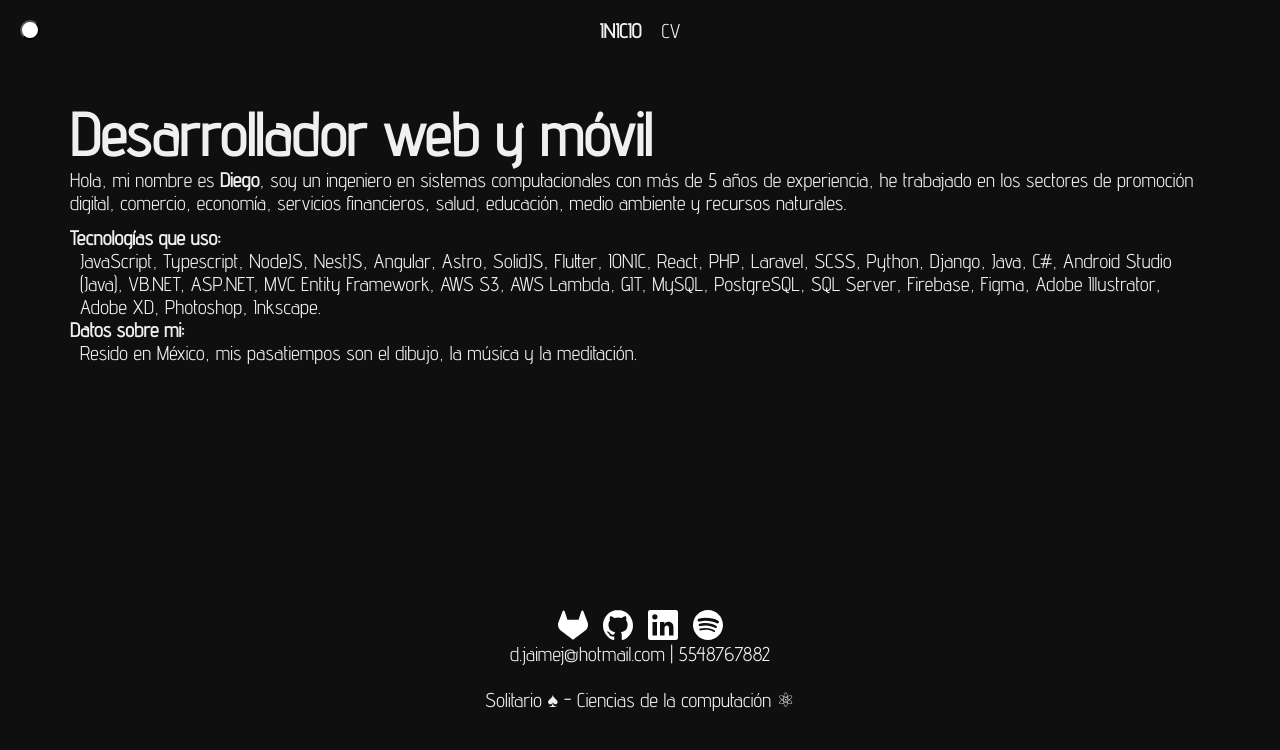
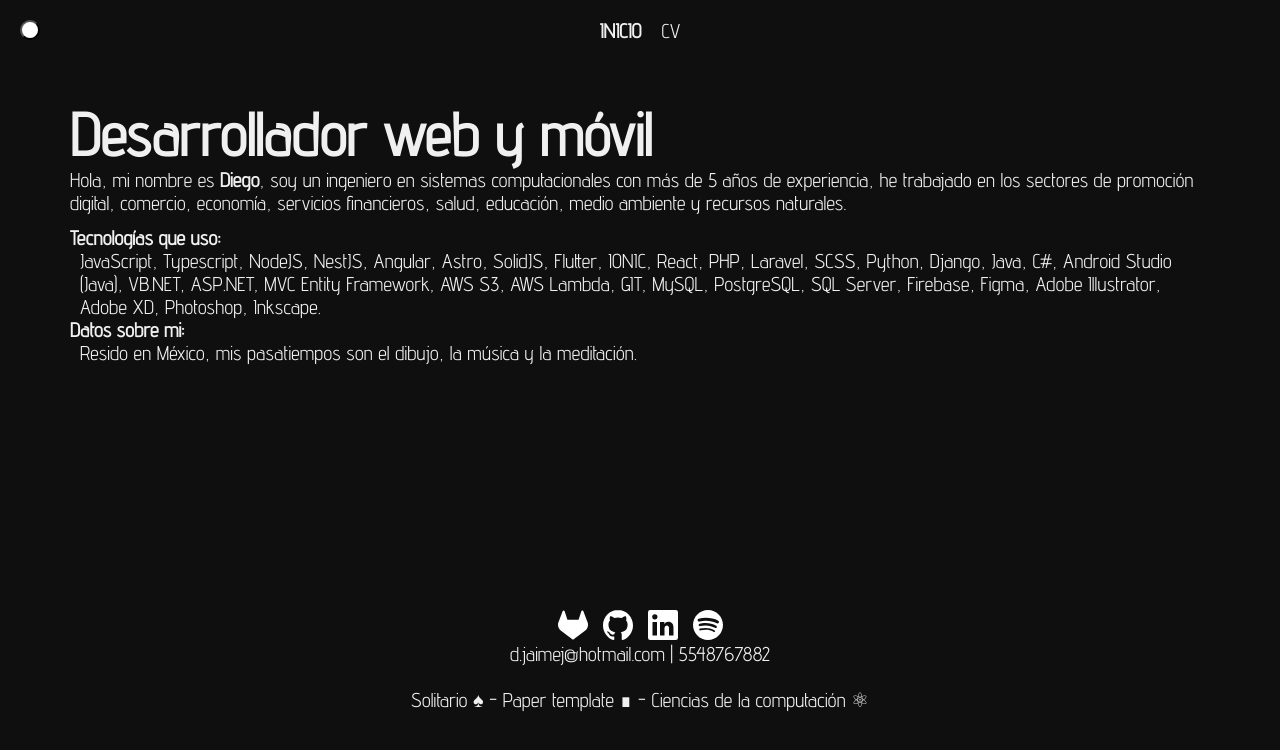
Before and after one commit to djaimej/cadmus, an Astro site: page / in a window 1280 px wide. Built offline with nearby package versions, Linux system fonts and the light colour scheme; Astro itself is replaced by a stand-in of ours; some packages are replaced by stand-ins of ours.

Commit message:
[ADD]: paper link

```diff
--- a/src/layouts/BaseLayout.astro
+++ b/src/layouts/BaseLayout.astro
@@ -169,6 +169,8 @@ const { current } = Astro.props;
 			<p class="txt-center">
 				<a class="dark" href="https://juego-solitario.netlify.app" target="_blank">Solitario ♠</a>
 				<span> - </span>
+				<a class="dark" href="https://ng-paper.netlify.app" target="_blank">Paper template ∎</a>
+				<span> - </span>
 				<a class="dark" href="https://ciencias-computacionales.netlify.app" target="_blank">Ciencias de la computación ⚛</a>
 			</p>
 		</footer>
```
